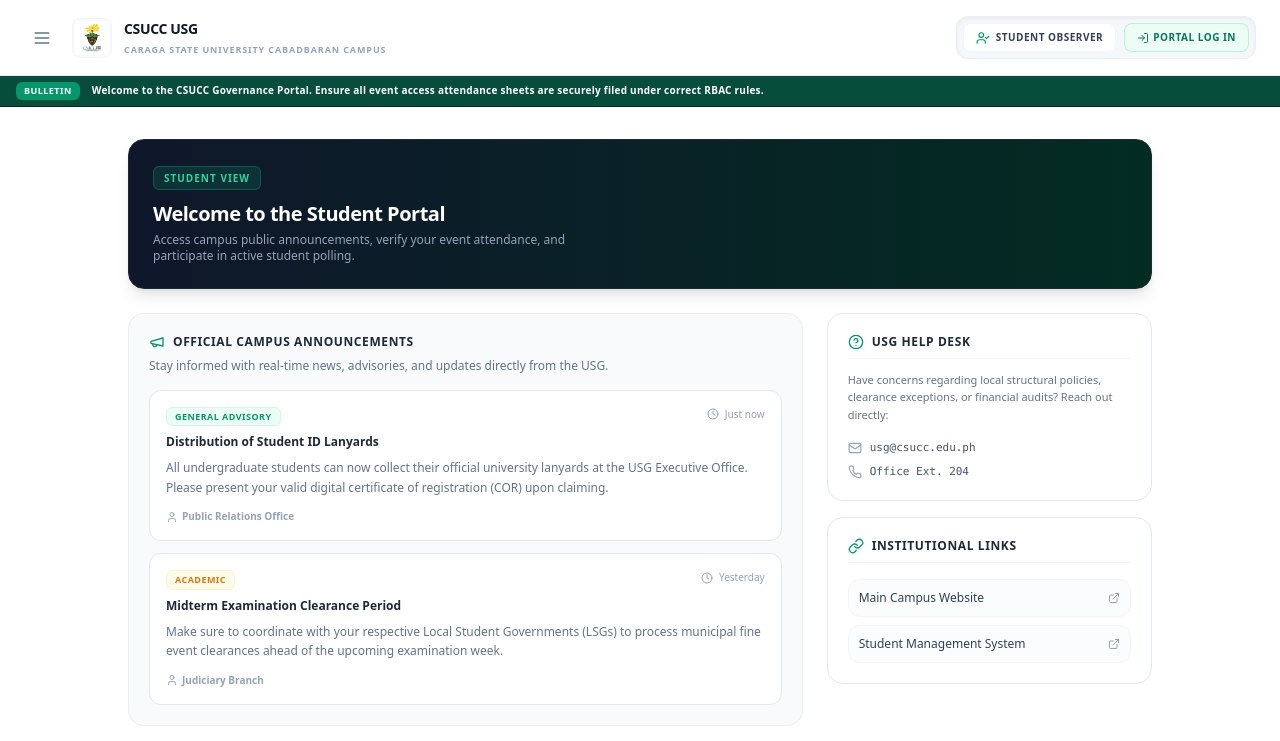
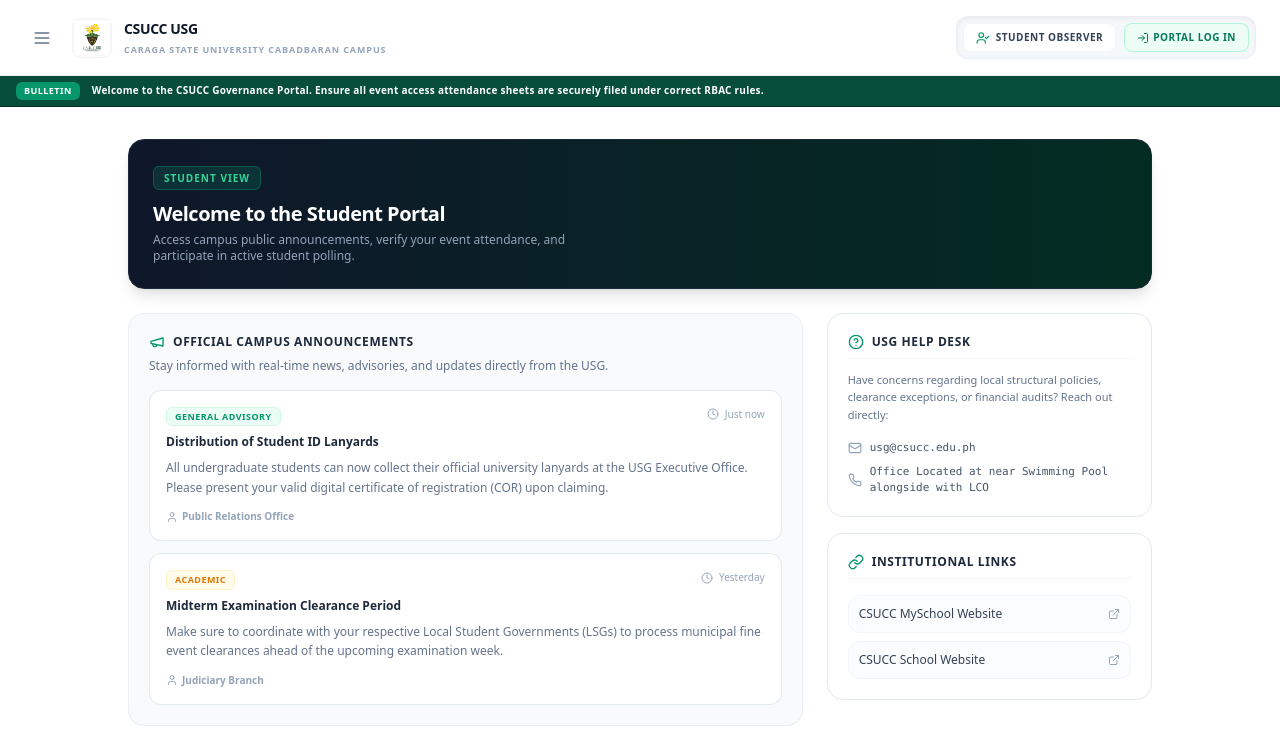
Before and after one commit to csuccattsys/classroom-os, a React (Vite) app: page /#dashboard in a window 1280 px wide. Shown: the top 741 px of the page. Built offline with nearby package versions, Linux system fonts and the light colour scheme.

Commit message:
Update StudentPortal.jsx

```diff
--- a/src/features/StudentPortal.jsx
+++ b/src/features/StudentPortal.jsx
@@ -118,7 +118,7 @@
               </div>
               <div className="flex items-center gap-2 text-slate-600">
                 <Phone className="h-3.5 w-3.5 text-slate-400 shrink-0" />
-                <span className="font-mono text-[11px]">Office Ext. 204</span>
+                <span className="font-mono text-[11px]">Office Located at near Swimming Pool alongside with LCO</span>
               </div>
             </div>
           </div>
@@ -130,19 +130,21 @@
             </div>
             <div className="grid grid-cols-1 gap-2 pt-1">
               <a
-                href="https://csucc.edu.ph"
+                href="https://beta-myschool.csucc.edu.ph"
                 target="_blank"
                 rel="noreferrer"
                 className="flex items-center justify-between p-2.5 rounded-xl border border-slate-100 hover:border-slate-200 bg-slate-50/50 hover:bg-slate-50 transition text-xs text-slate-700 font-medium group"
               >
-                <span>Main Campus Website</span>
+                <span>CSUCC MySchool Website</span>
                 <ExternalLink className="h-3 w-3 text-slate-400 group-hover:text-slate-600 transition-colors" />
               </a>
               <a
-                href="#sms"
+               href="https://beta.csucc.edu.ph"
+                target="_blank"
+                rel="noreferrer"
                 className="flex items-center justify-between p-2.5 rounded-xl border border-slate-100 hover:border-slate-200 bg-slate-50/50 hover:bg-slate-50 transition text-xs text-slate-700 font-medium group"
               >
-                <span>Student Management System</span>
+                <span>CSUCC School Website</span>
                 <ExternalLink className="h-3 w-3 text-slate-400 group-hover:text-slate-600 transition-colors" />
               </a>
             </div>
```
